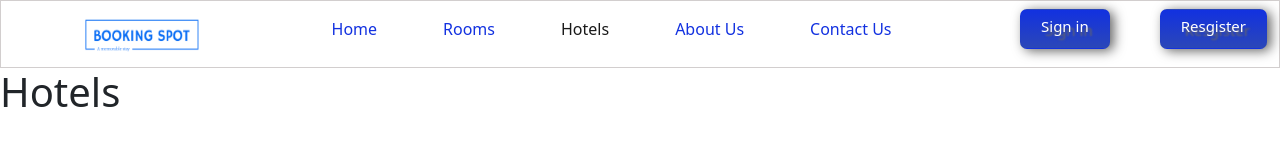
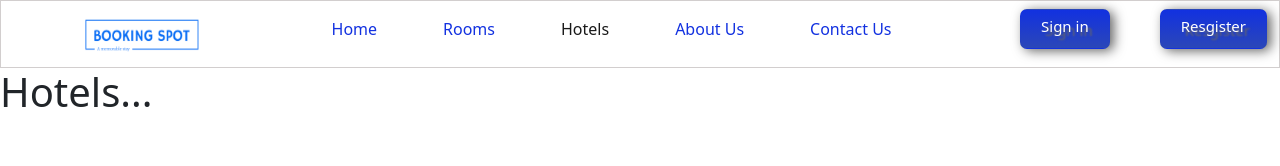
Before and after one commit to ashish11parmar/BookingSpot, a React (Create React App) app in the folder Front-end/: page /hotel in a window 1280 px wide. Shown: the top 166 px of the page. Built offline with nearby package versions, Linux system fonts and the light colour scheme.

Commit message:
Update Hotel.js
hotels in frontend

```diff
--- a/Front-end/src/Component/Hotels/Hotel.js
+++ b/Front-end/src/Component/Hotels/Hotel.js
@@ -3,7 +3,7 @@ import React from 'react'
 const Hotel = () => {
   return (
    <>
-  <h1>Hotels</h1>
+  <h1>Hotels...</h1>
     </>
   )
 }
```
